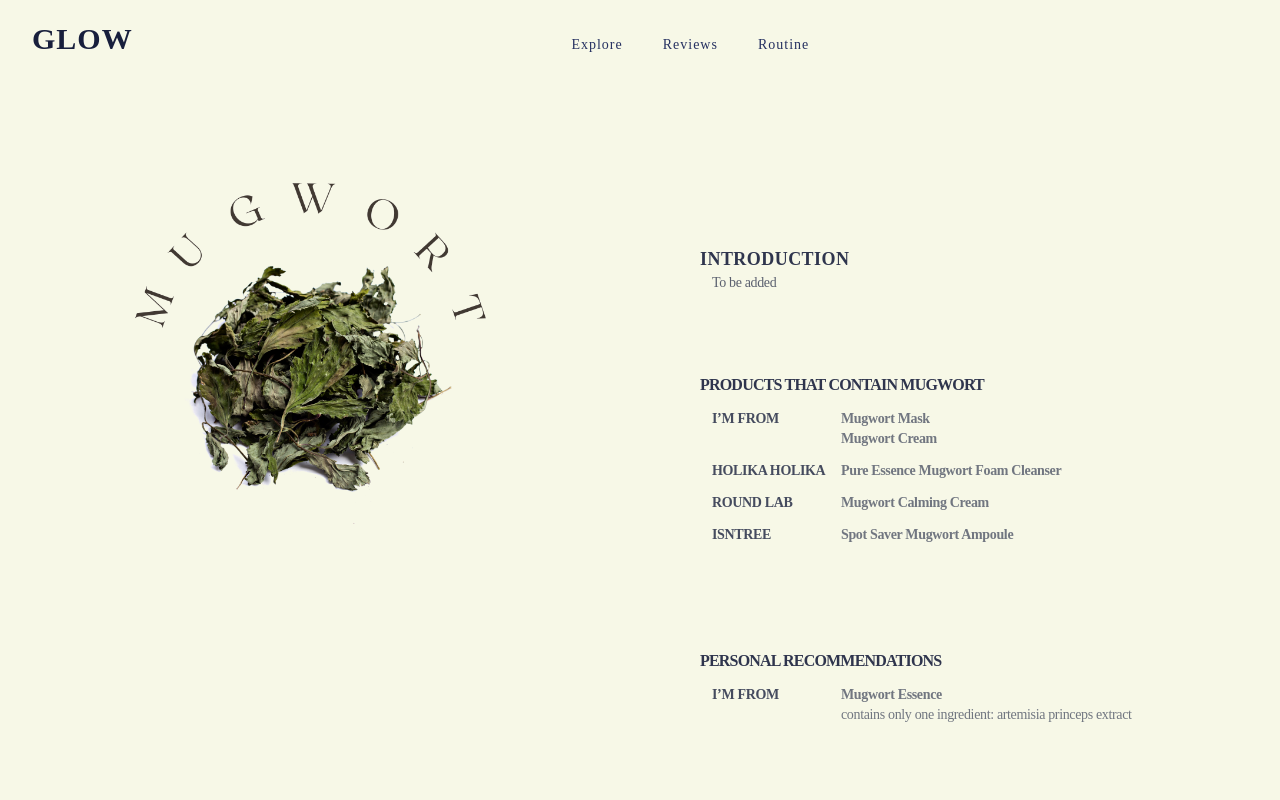
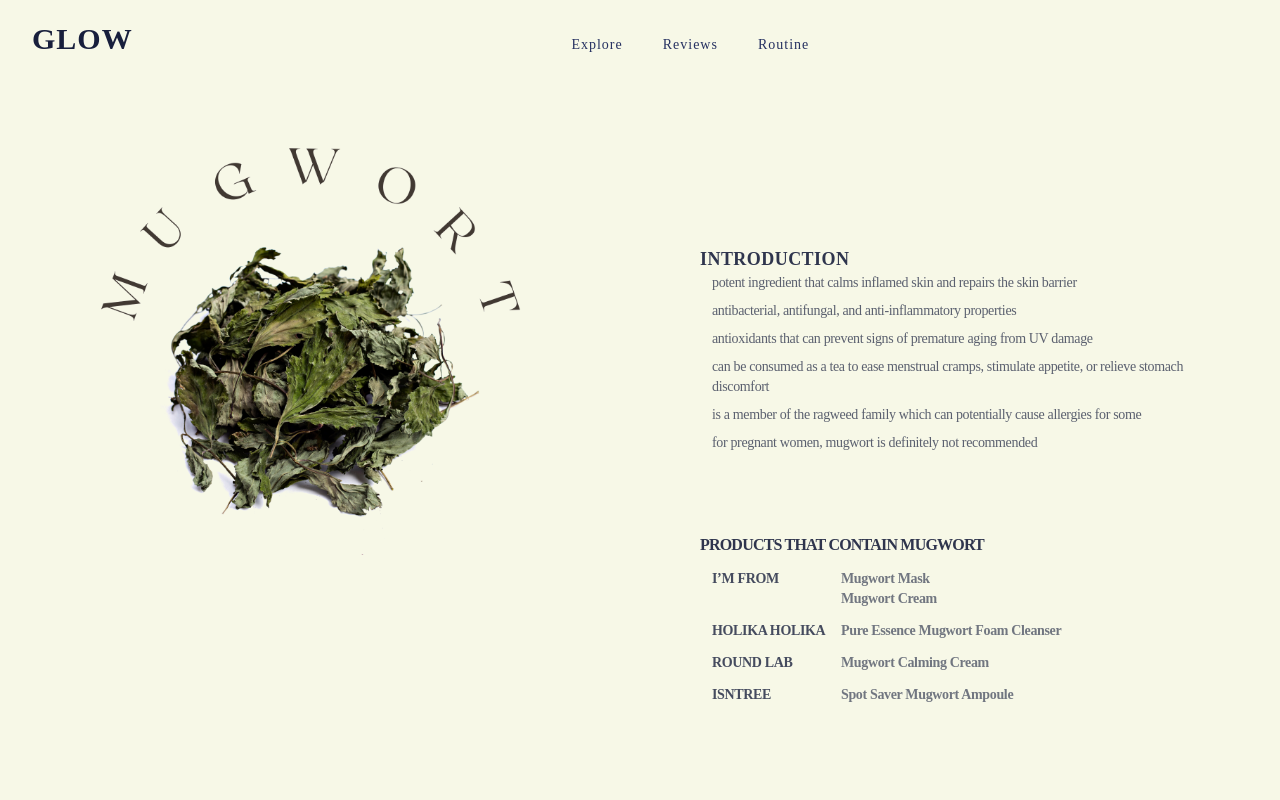
Before and after one commit to biancacomanescu97/glow, a React (Create React App) app: page /mugwort in a window 1280 px wide. Shown: the top 800 px of the page. Built offline with nearby package versions, Linux system fonts and the light colour scheme.

Commit message:
Get img info from ingredients - teas

```diff
--- a/src/components/explore/teas/GreenTea.tsx
+++ b/src/components/explore/teas/GreenTea.tsx
@@ -1,21 +1,23 @@
 import {teas} from "../data/ingredients";
 
 export default function GreenTea() {
+  const greentea = teas[2];
+
   return (
     <main className="pb-10">
       <div className="grid grid-col-1 lg:grid-cols-2 gap-10">
         <div className="px-16 py-10">
           <img
-            className="object-cover p-10"
-            src="/assets/img/explore/GreenTea.png"
-            alt="Green Tea"
+            className="object-cover"
+            src={greentea.imgUrl}
+            alt={greentea.imgAlt}
           />
         </div>
         <div className="block py-32">
           <div className="block p-10">
             <h1 className="text-royal-700 text-opacity-90 text-lg font-bold tracking-wide">INTRODUCTION</h1>
             <ul role="list" className="list-none list-inside pl-3 space-y-2 text-sm text-royal-700 text-opacity-70 tracking-tight">
-              {teas[2].description.map((item) => (
+              {greentea.description.map((item) => (
                 <li>{item}</li>
               ))}
             </ul>
--- a/src/components/explore/teas/Mugwort.tsx
+++ b/src/components/explore/teas/Mugwort.tsx
@@ -1,21 +1,23 @@
 import {teas} from "../data/ingredients";
 
 export default function Mugwort() {
+  const mugwort = teas[0];
+
   return (
     <main className="pb-10">
       <div className="grid grid-col-1 lg:grid-cols-2 gap-10">
         <div className="px-16 py-10">
           <img
-            className="object-cover p-10"
-            src="/assets/img/explore/Mugwort.png"
-            alt="Mugwort"
+            className="object-cover"
+            src={mugwort.imgUrl}
+            alt={mugwort.imgAlt}
           />
         </div>
         <div className="block py-32">
           <div className="block p-10">
             <h1 className="text-royal-700 text-opacity-90 text-lg font-bold tracking-wide">INTRODUCTION</h1>
             <ul role="list" className="list-none list-inside pl-3 space-y-2 text-sm text-royal-700 text-opacity-70 tracking-tight">
-              {teas[1].description.map((item) => (
+              {mugwort.description.map((item) => (
                 <li>{item}</li>
               ))}
             </ul>
```
